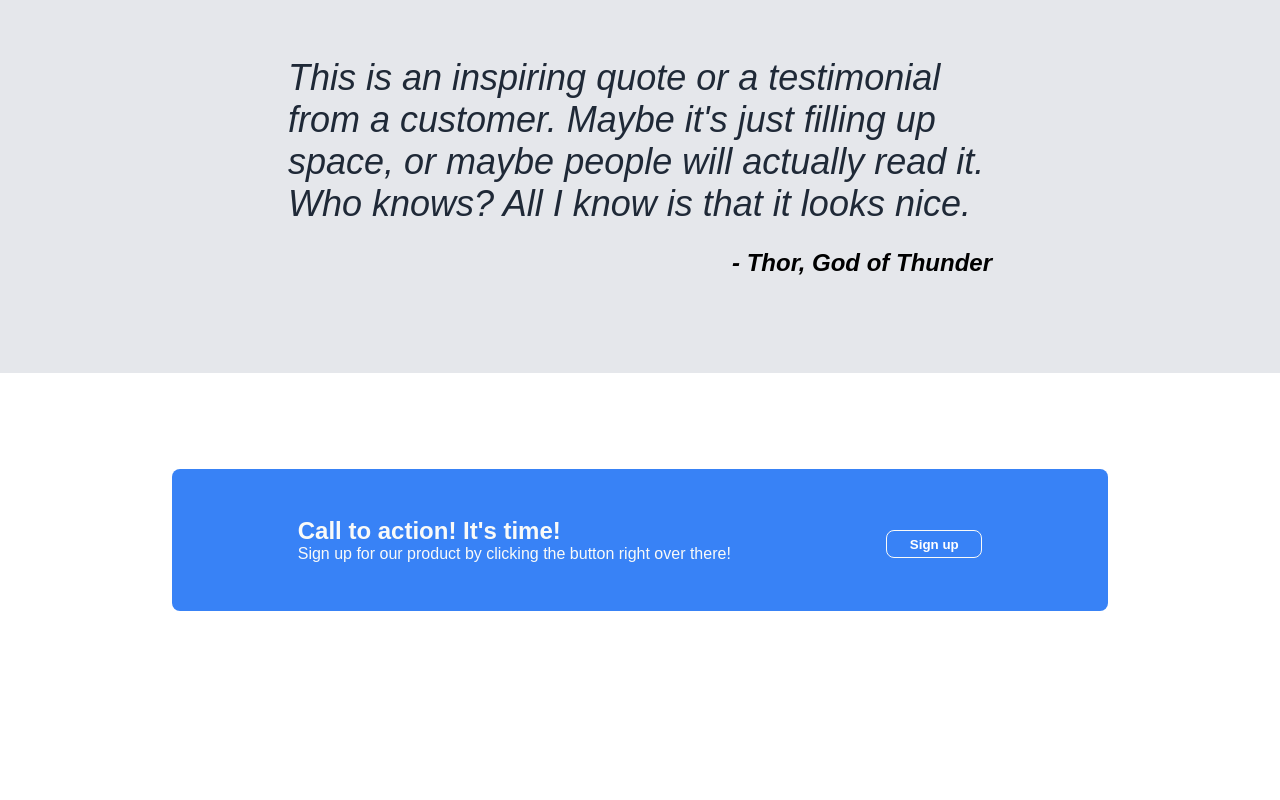
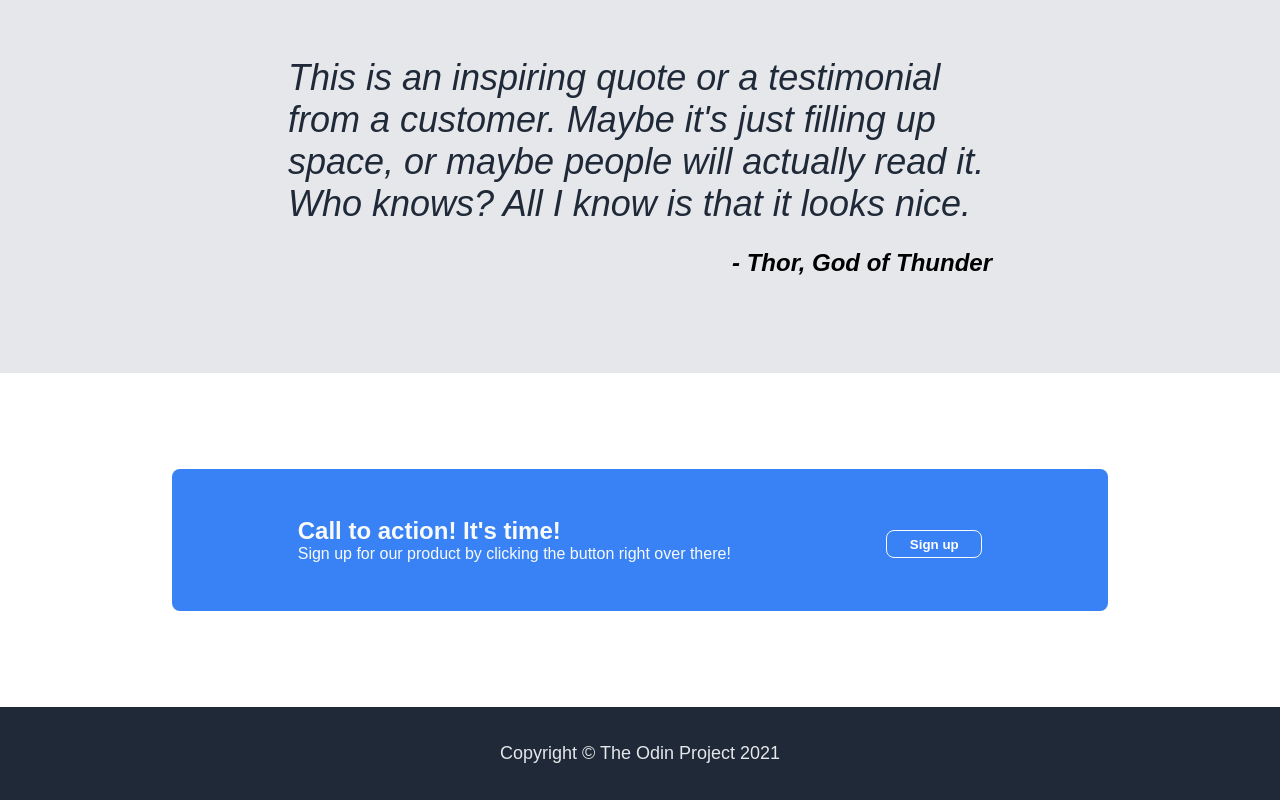
Before and after one commit to Rad1ant16/landing-page, a plain HTML site: page index.html in a window 1280 px wide. Shown: the part 897-1697 px from the top of the page. Before the commit the page ends 1604 px from the top, so only its background shows below. Drawn offline with Linux system fonts and the light colour scheme.

Commit message:
Add Footer

```diff
--- a/index.html
+++ b/index.html
@@ -65,6 +65,9 @@
                 </div>
             </div>
         </div>
+        <div class="footer">
+            <p class="foot-text">Copyright © The Odin Project 2021 </p>
+        </div>
     </div>
 </body>
 </html>
--- a/style.css
+++ b/style.css
@@ -182,3 +182,13 @@ button {
 .cta-button button {
     border: 1px solid #F9FAF8;
 }
+
+.footer {
+    display: flex;
+    justify-content: center;
+    align-items: center;
+    background-color: #1F2937;
+    color: #E5E7EB ;
+    padding: 36px;
+    font-size: 18px;
+}
```
